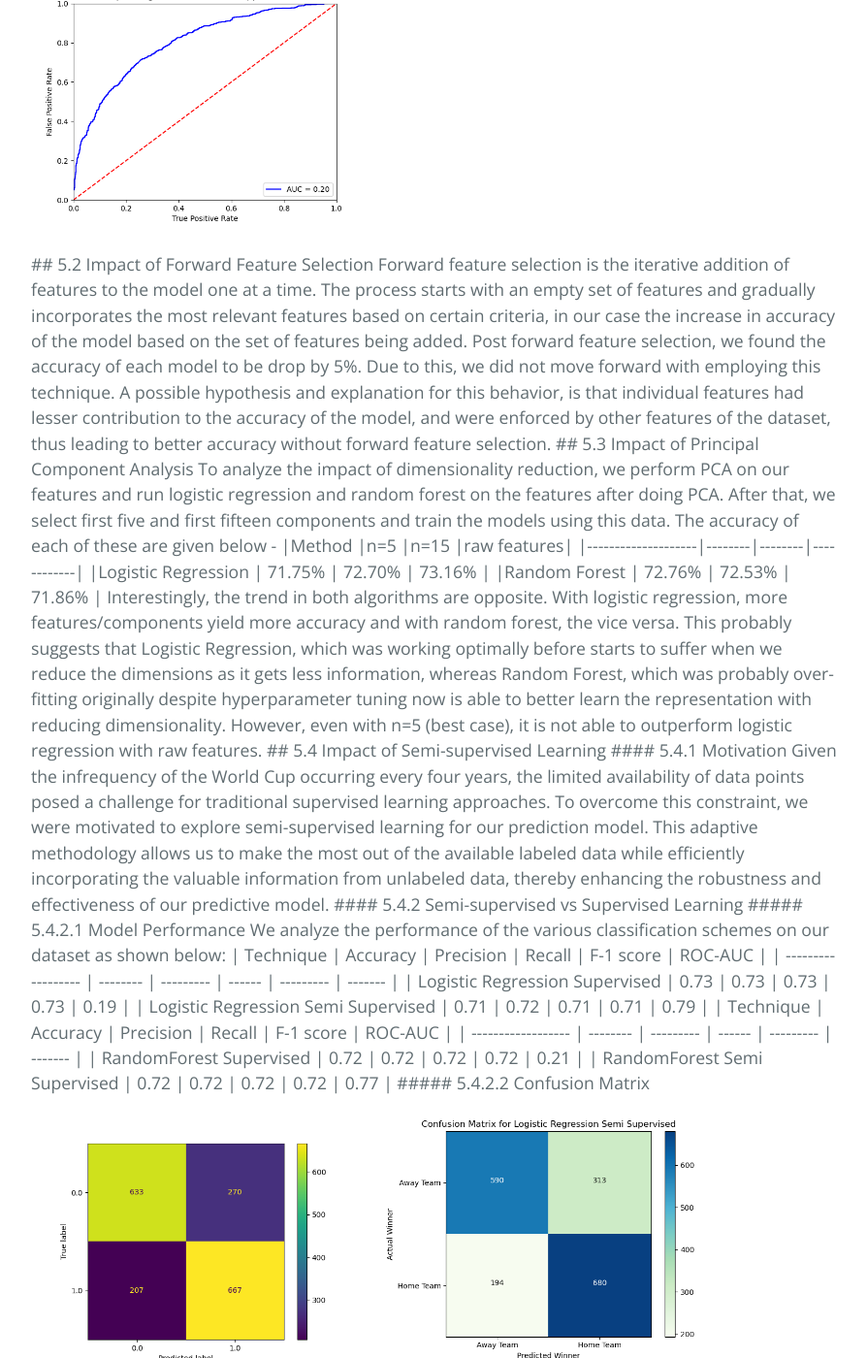
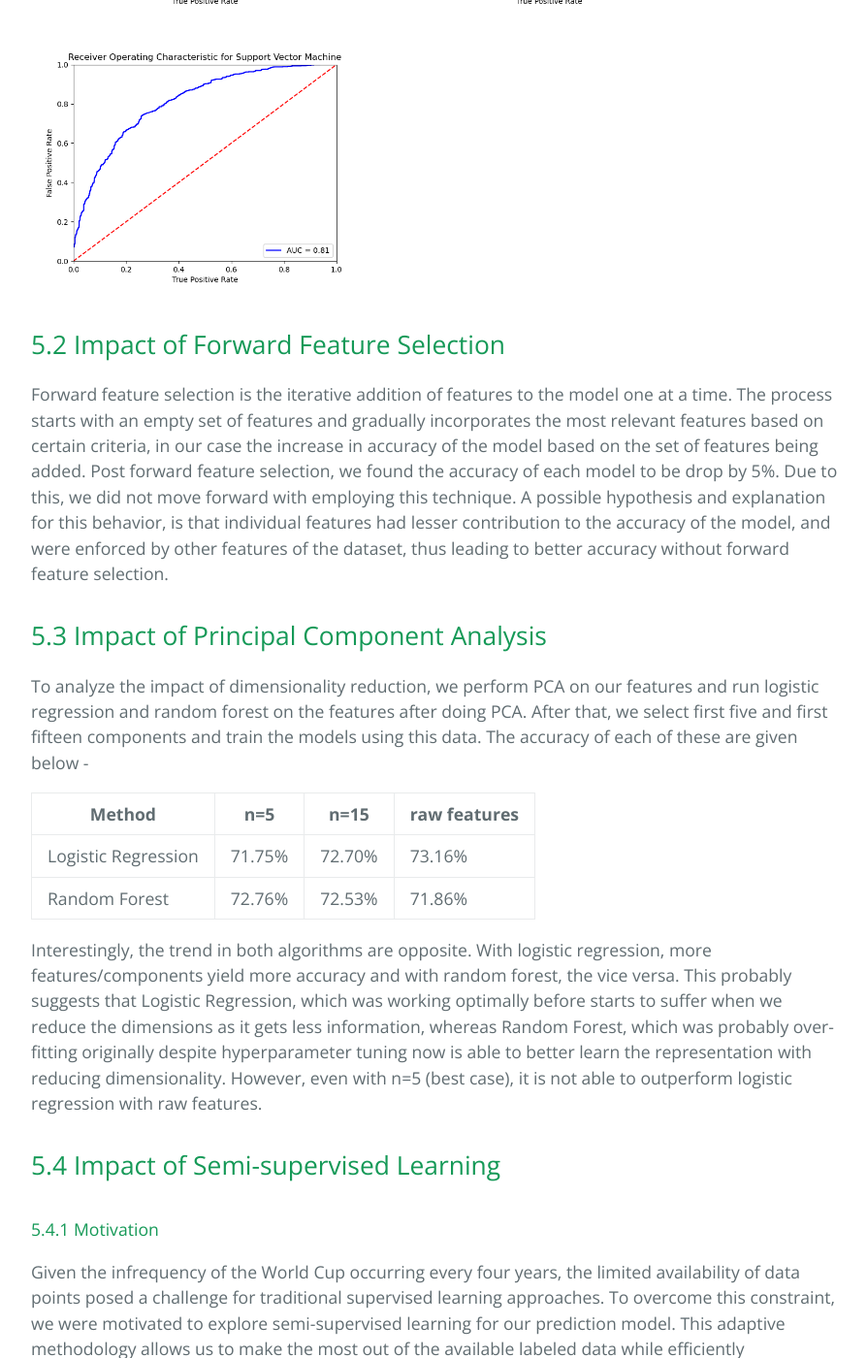
Before and after one commit to neelabhsinha/gatech-cs-7641-project-page, a Jekyll site: the page built from index.md, in a window 1280 px wide and 1400 px high, scrolled down 8543 px. Shown: the whole window at 97% size, without its empty margins (192-1086 px from the left). Built offline with Jekyll 4.4.1, drawn with Linux system fonts in a browser that asks for light colours; formulas are drawn with MathJax 3; our own code applies the rules of GitHub Pages for plain Markdown files; some of the changed text lies outside the part shown.

Commit message:
Updated graphs; Corrected formatting

```diff
--- a/index.md
+++ b/index.md
@@ -115,7 +115,7 @@ We believe that the ensemble learning methods are not performing as well because
  </p>
  <p>
    <img src="./assets/images/learning_curve_svm.png" alt="SVMCurve" width="350"/>
- </p
+ </p>
 
 
 ### 5.1.3 ROC/AUC Curve
@@ -231,11 +231,11 @@ The groups are as follows:
 We have analysed the results using 5 different models:
 
 <p>
-  <img src="./assets/images/simulation_decision_tree.png" alt="Decision Tree Simulation" width="900"/>
-  <img src="./assets/images/simulation_gradient_boost.png" alt="Gradient Boost Simulation" width="900"/>
- <img src="./assets/images/simulation_logistic_regression.png" alt="Logistic Regression Simulation" width="900"/>
-  <img src="./assets/images/simulation_random_forest.png" alt="Random Forest Simulation" width="900"/>
- <img src="./assets/images/simulation_support_vector_machine.png" alt="Support Vector Machine Simulation" width="900"/>
+  <img src="./assets/images/simulation_decision_tree.png" alt="Decision Tree Simulation" width="1200"/>
+  <img src="./assets/images/simulation_gradient_boost.png" alt="Gradient Boost Simulation" width="1200"/>
+ <img src="./assets/images/simulation_logistic_regression.png" alt="Logistic Regression Simulation" width="1200"/>
+  <img src="./assets/images/simulation_random_forest.png" alt="Random Forest Simulation" width="1200"/>
+ <img src="./assets/images/simulation_support_vector_machine.png" alt="Support Vector Machine Simulation" width="1200"/>
  </p>
 
 <!-- ----To see further (Neelabh's checkpoint) ------ -->
```
Also changed, not shown: other parts of index.md (+1 -1 lines), assets/images/confusion_matrix_dt.png, assets/images/confusion_matrix_gb.png, assets/images/confusion_matrix_lr.png, assets/images/confusion_matrix_rf.png, assets/images/confusion_matrix_svm.png, assets/images/learning_curve_dt.png, assets/images/learning_curve_gb.png, assets/images/learning_curve_logistic_regression.png, assets/images/learning_curve_rf.png, assets/images/learning_curve_svm.png, assets/images/roc_curve_dt.png, assets/images/roc_curve_gb.png, assets/images/roc_curve_lr.png, 2 more files.
